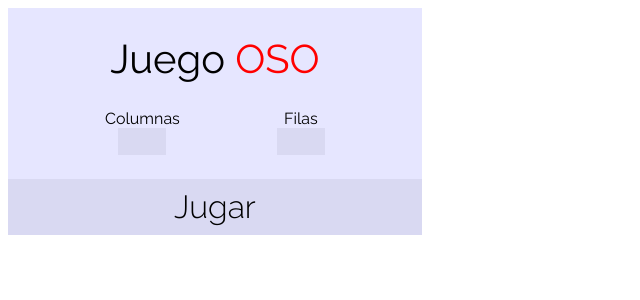
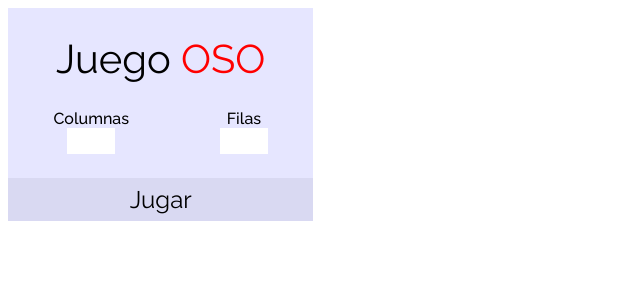
Before and after one commit to Andyloz/Oso, a React app: page / in a window 1280 px wide. Shown: the top 300 px of the page, without its empty margins (0-640 px from the left). Built offline with nearby package versions, Linux system fonts and the light colour scheme.

Commit message:
Reorganizado de estilos

```diff
--- a/src/components/OsoGame.sass
+++ b/src/components/OsoGame.sass
@@ -1,64 +1,44 @@
 @import "../vars"
-
-input[type=number]::-webkit-inner-spin-button,
-input[type=number]::-webkit-outer-spin-button
-  -webkit-appearance: none
-  margin: 0
 
 .OsoGame
   display: inline-block
 
-  .main
-    display: flex
-    flex-flow: column
-    text-align: center
-    font-weight: 400
+  .mainMenu
+    background-color: $crossed-bg
 
     form
-      display: flex
-      flex-wrap: wrap
-      justify-content: space-evenly
+      display: grid
       margin: 0
-      background-color: $crossed-bg
+      h1, button
+        grid-column-end: span 2
+        padding-left: 3rem
+        padding-right: 3rem
+      div
+        display: flex
+        flex-direction: column
+        align-items: center
+      button
+        margin-top: 1.5rem
+
       h1
-        flex: 100%
         font-weight: inherit
         font-size: 2.5rem
         strong
           color: red
           font-weight: inherit
       div
-        display: flex
-        flex-flow: column
-        align-items: center
+        label
+          font-weight: 500
         input
           width: 3em
-          margin: 0
           padding: .25em
           border: none
-          background-color: $crossed-bg-darker
-          font-family: inherit
-          text-align: inherit
+          background-color: white
           font-size: 1rem
-          appearance: none
-          -webkit-appearance: none
-          -moz-appearance: textfield
-
+          text-align: center
+          &::-webkit-inner-spin-button,
+          &::-webkit-outer-spin-button
+            margin: 0
+            -webkit-appearance: none
       button
-        $padding: .3em
-        $border: 3px
-        flex: 100%
-        margin-top: 1.5rem
-        padding: $padding 0
-        border: none
-        cursor: pointer
-        background-color: $crossed-bg-darker
-        border-bottom: solid red
-        border-bottom-width: 0
-        font-family: inherit
-        font-weight: 300
-        font-size: 2rem
-        &:hover
-          padding-bottom: calc(#{$padding} - #{$border})
-          border-bottom-width: 3px
-          transition: border-bottom-width .1s, padding-bottom .1s
+        font-size: 1.5rem
--- a/src/components/OsoGameComp.tsx
+++ b/src/components/OsoGameComp.tsx
@@ -45,20 +45,19 @@ export default class OsoGameComp extends React.Component<Record<string, never>,
 
     render(): React.ReactNode {
         const game = this.state.game
-        const mainClassName = "main"
-        let main
+        let container
 
         if (game) {
-            main = (
-                <div className={mainClassName}>
+            container = (
+                <div className="game">
                     <OsoGridComp table={game.table} matches={game.matches}/>
-                    <button onClick={this.handleSolitaire}>Solitaire</button>
-                    <button onClick={this.handleRegenerate}>Regenerar tablero</button>
+                    <button className="solitaire" onClick={this.handleSolitaire}>Solitaire</button>
+                    <button className="regenerate" onClick={this.handleRegenerate}>Regenerar tablero</button>
                 </div>
             )
         } else {
-            main = (
-                <div className={mainClassName}>
+            container = (
+                <div className="mainMenu">
                     <form>
                         <h1>Juego <strong>OSO</strong></h1>
                         <div>
@@ -76,7 +75,7 @@ export default class OsoGameComp extends React.Component<Record<string, never>,
         }
         return (
             <div className="OsoGame">
-                { main }
+                { container }
             </div>
         )
     }
--- a/src/index.sass
+++ b/src/index.sass
@@ -1,7 +1,16 @@
-@import url('https://fonts.googleapis.com/css2?family=Raleway:wght@200;300;400&display=swap')
+@import url('https://fonts.googleapis.com/css2?family=Raleway:wght@200;300;400;500&display=swap')
+@import "vars"
 
 *, * > *, *::before, *::after
   box-sizing: border-box
 
 body
   font-family: 'Raleway', sans-serif
+
+button
+  padding: .3em 0
+  border: none
+  background-color: $crossed-bg-darker
+  font-family: inherit
+  outline: 0
+  cursor: pointer
--- a/src/vars.sass
+++ b/src/vars.sass
@@ -3,4 +3,4 @@ $value-size: 3.75rem
 $grid-border-width: 1px
 $grid-border-color: #cccccc
 $crossed-bg: #e6e6ff
-$crossed-bg-darker: hsl(240, 50%, 90%)
+$crossed-bg-darker: #d9d9f2
```
